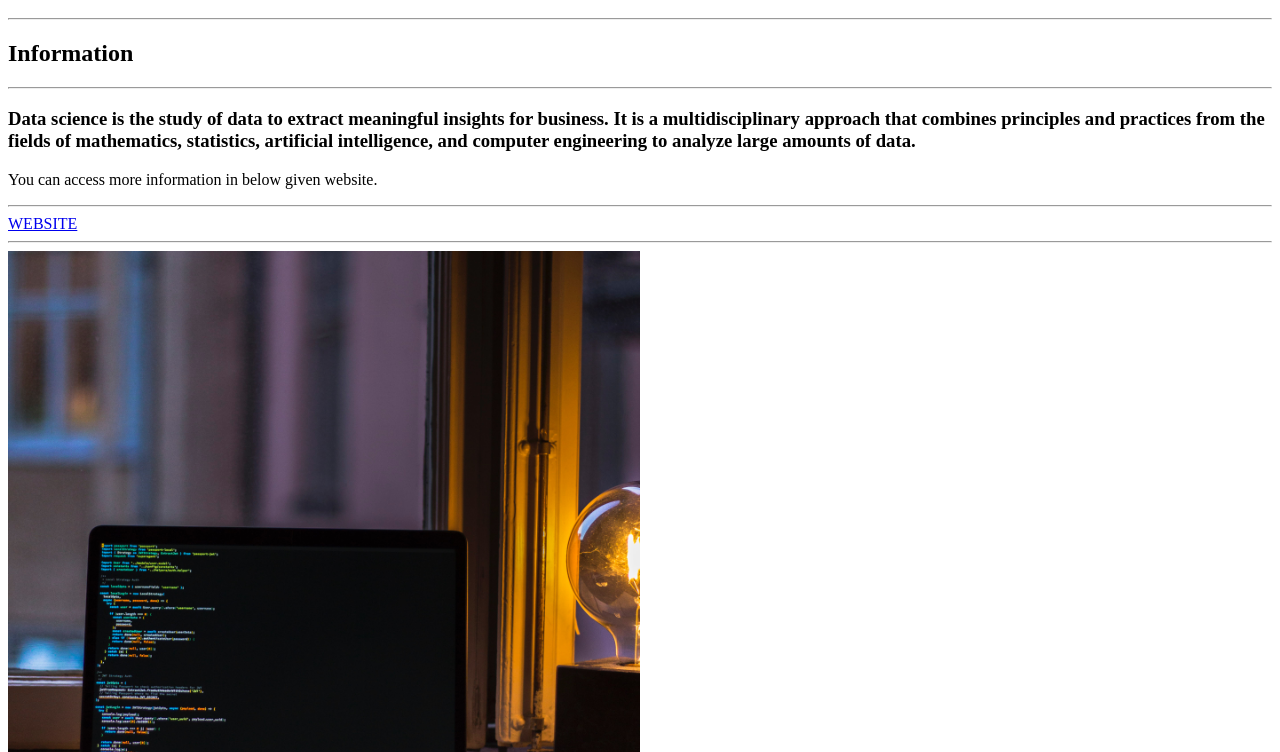
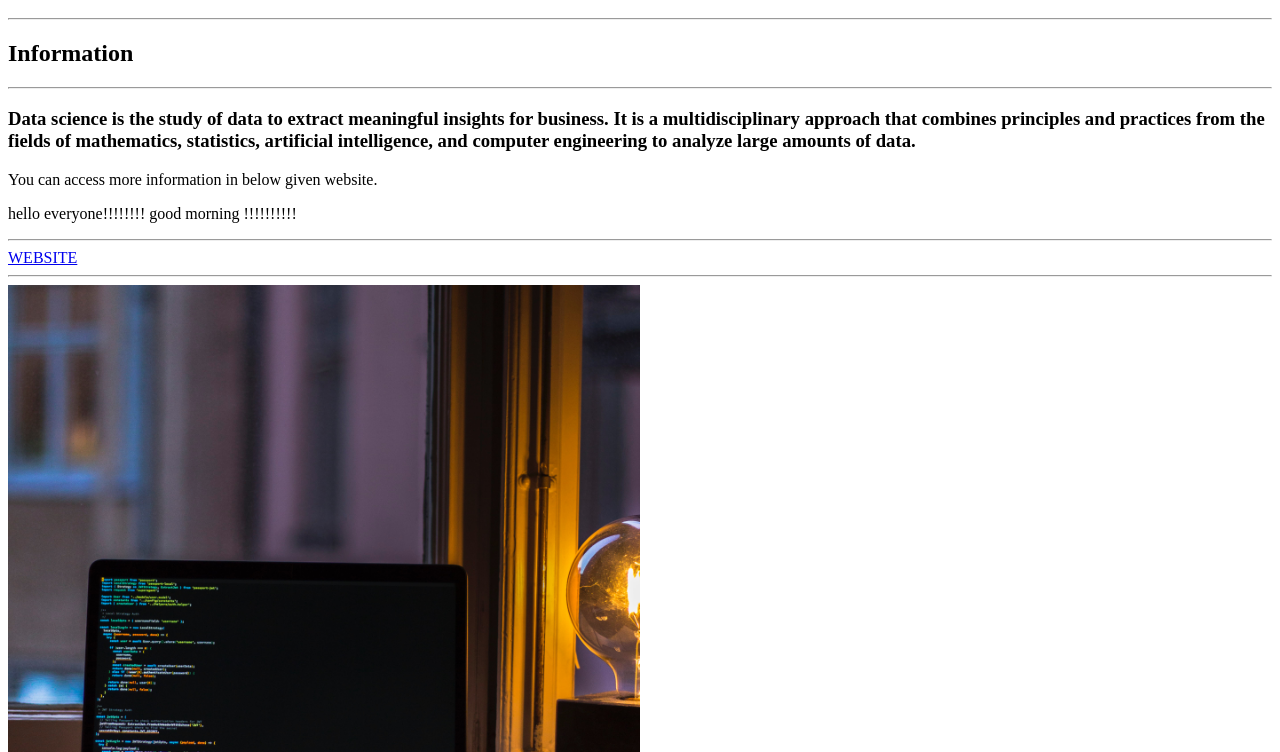
Before and after one commit to Badeganti/my-repo, a plain HTML site: page index.html in a window 1280 px wide. Shown: the part 48-800 px from the top of the page. Drawn offline with Linux system fonts and the light colour scheme.

Commit message:
greetings

```diff
--- a/index.html
+++ b/index.html
@@ -11,6 +11,7 @@ sample website
 <hr>
 <h3>Data science is the study of data to extract meaningful insights for business. It is a multidisciplinary approach that combines principles and practices from the fields of mathematics, statistics, artificial intelligence, and computer engineering to analyze large amounts of data.</h3>
 <p> You can access more information in below given website. </p>
+<p> hello everyone!!!!!!!! good morning !!!!!!!!!!</p>
 <hr>
 <a href="https://www.simplilearn.com/tutorials/data-science-tutorial/what-is-data-science"> WEBSITE </a>
 <hr>
```
